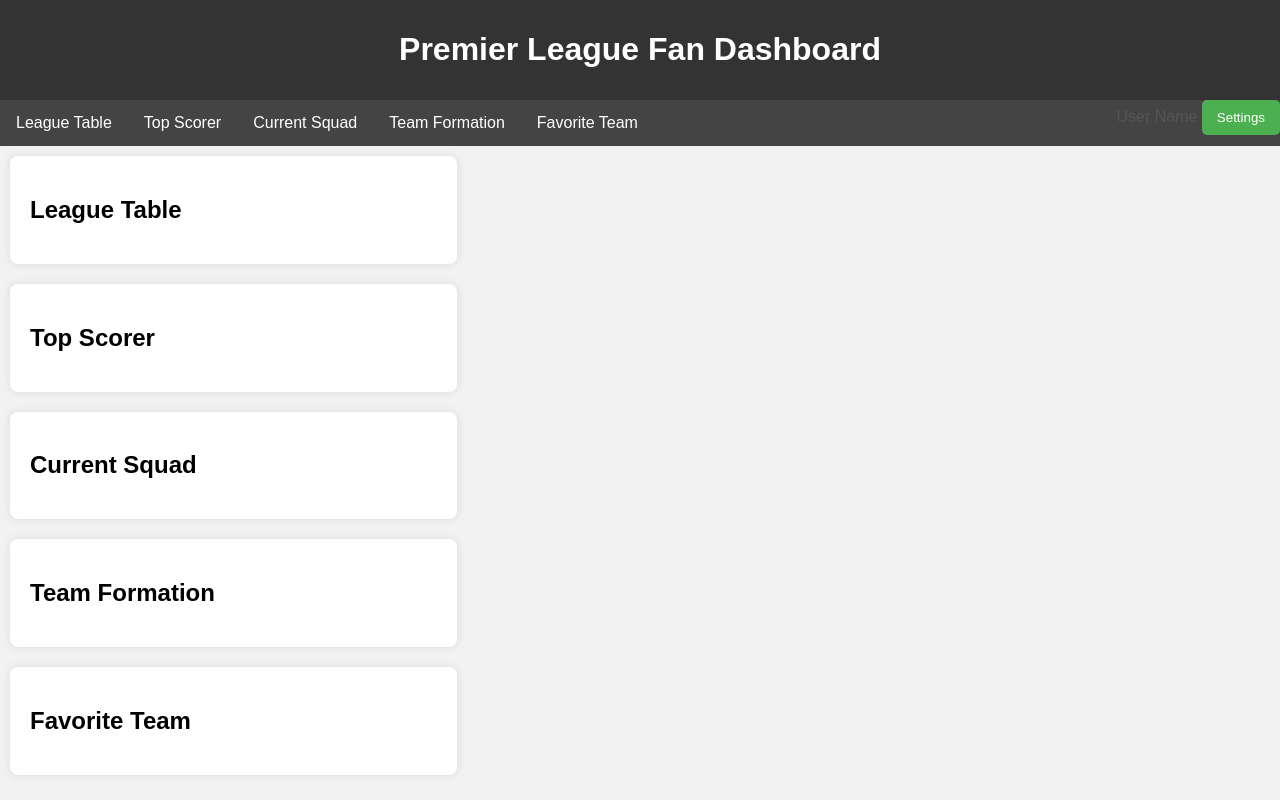
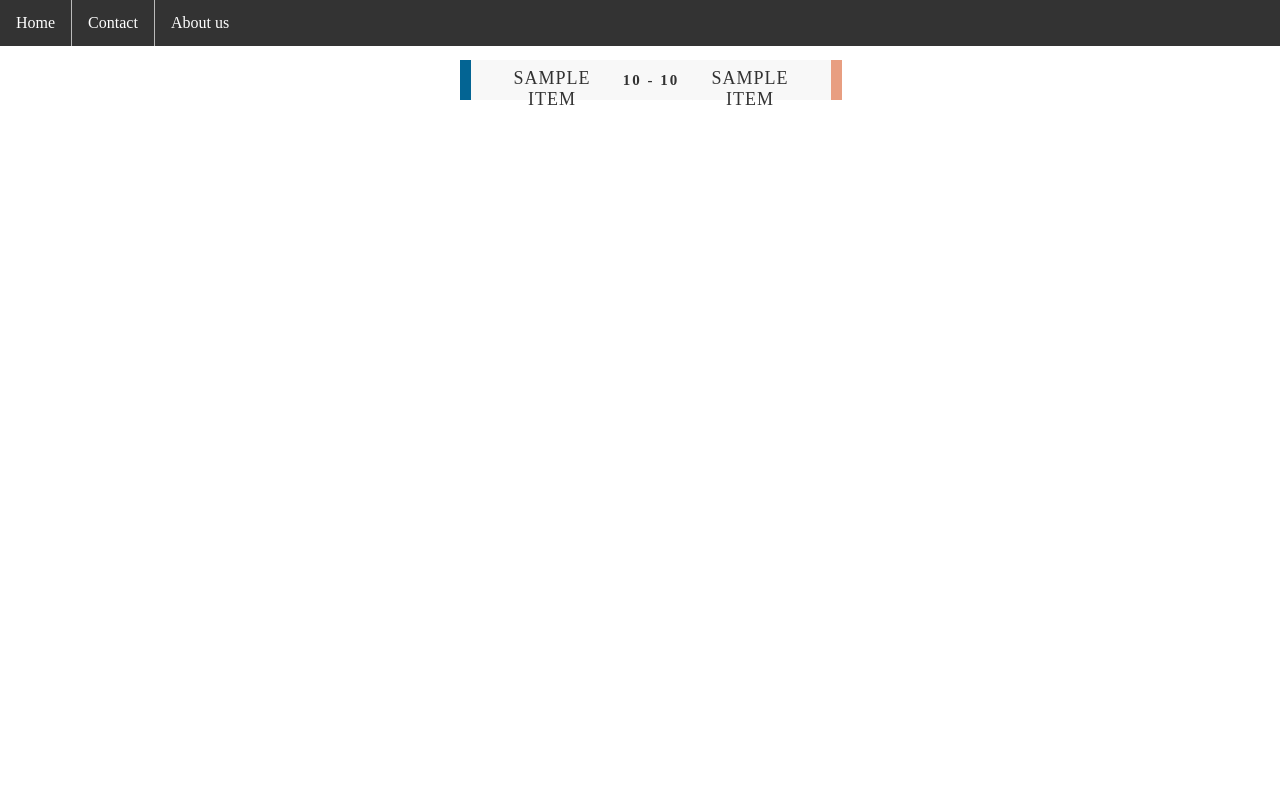
Before and after one commit to RajatMaindoliya/Football-Dashboard, a Django app: page / in a window 1280 px wide. Run offline with Django 5.2, Linux system fonts and the light colour scheme; tables that the repository leaves empty hold one stand-in row (values such as "Sample post"); a database or web service that is not in the repository returns one stand-in record (values such as "Sample title"); data that the repository does not hold is empty.

Commit message:
tested out football api key

```diff
--- a/MainProject/Dashboard/static/Dashboard/style.css
+++ b/MainProject/Dashboard/static/Dashboard/style.css
@@ -0,0 +1,90 @@
+  ul{
+    list-style-type:none;
+    margin: 0;
+    padding:0;
+    overflow:hidden;
+    background-color: #333;
+    position:fixed;
+    top:0;
+    left:0;
+    width:100%;
+  }
+
+  li{
+    float: left;
+    border-right:1px solid #bbb;
+  }
+
+  li:last-child{
+    border-right:none;
+  }
+
+  li a{
+    display: block;
+    color: white;
+    text-decoration:none;
+    padding:14px 16px;
+    text-align:center;
+  }
+
+  .container{
+    width:360px;
+    margin: 15px auto;
+    margin-top: 60px;
+  }
+
+  .app{
+    width: 360px;
+    height: 40px;
+    background-color: #f8f8f8;
+    border-left: 11px solid #036493;
+    border-right: 11px solid #e89e81;
+    box-shadow: 0 60px 45px -50px rgba(0,0,0,0.25),
+                0 -50px 45px -50px rgba(0,0,0,0.25);
+  }
+
+  div.header{
+    position: relative;
+    width: 100%;
+    height: 140px;
+  }
+
+  span.team{
+    position: relative;
+    width: 45%;
+    display: inline-block;
+    text-align: center;
+  }
+
+  span.team-left{
+    float: left;
+  }
+
+  span.team-right{
+    float: right;
+  }
+
+  span.team span.name{
+    width: 70%;
+    display: block;
+    text-transform: uppercase;
+    font-size: 18px;
+    font-weight: 500;
+    letter-spacing: 1px;
+    color: rgba(0,0,0,0.8);
+    padding: 5% 15% 0% 15%;
+  }
+
+  span.score{
+    position: absolute;
+    width: 100%;
+    height: 100%;
+    display: inline-block;
+    left:0;
+    text-align: center;
+    font-size: 15px;
+    font-weight: 600;
+    letter-spacing: 2px;
+    color: rgba(0,0,0,0.8);
+    line-height: 40px;;
+  }
--- a/MainProject/Dashboard/templates/Dashboard/index.html
+++ b/MainProject/Dashboard/templates/Dashboard/index.html
@@ -1,106 +1,46 @@
-<!DOCTYPE html>
+
 <html lang="en">
-<head>
-    <meta charset="UTF-8">
-    <meta name="viewport" content="width=device-width, initial-scale=1.0">
-    <title>Premier League Fan Dashboard</title>
-    <style>
-        body {
-            font-family: Arial, sans-serif;
-            margin: 0;
-            padding: 0;
-            background-color: #f2f2f2;
-        }
+    <head>
+        <meta charset="UTF-8">
+        <meta http-equiv="X-UA-Compatible" content="IE=edge">
+        <meta name="viewport" content="width=device-width, initial-scale=1.0">
+        <title>Document</title>
 
-        header {
-            background-color: #333;
-            color: white;
-            text-align: center;
-            padding: 10px;
-        }
+     {% load static %}
+     <link rel="stylesheet" type="text/css" href="{% static 'Dashboard/style.css' %}" />
+    </head>
+    <body>
+        <div>
+           <ul>
+            <li> <a href="/">Home</a></li>
+            <li><a>Contact</a></li>
+            <li><a>About us</a></li>
+           </ul>
+        </div>
 
-        nav {
-            background-color: #444;
-            overflow: hidden;
-        }
 
-        nav a {
-            float: left;
-            display: block;
-            color: white;
-            text-align: center;
-            padding: 14px 16px;
-            text-decoration: none;
-        }
+        {% for result in jsonResponse %}
 
-        section {
-            display: flex;
-            flex-wrap: wrap;
-            justify-content: space-between;
-            padding: 20px;
-            margin: 10px;
-            border-radius: 8px;
-            background-color: white;
-            box-shadow: 0 0 10px rgba(0, 0, 0, 0.1);
-        }
+        <div class="container">
+            <div class="app">
 
-        .user-info {
-            text-align: right;
-            color: #555;
-        }
+                <div class="header">
 
-        .settings-btn {
-            background-color: #4CAF50;
-            color: white;
-            padding: 10px 15px;
-            border: none;
-            border-radius: 5px;
-            cursor: pointer;
-        }
+                <span class="team team-left">
+                    <span class="name">{{ result.match_hometeam_name }}</span>
+                </span>
 
-        .dashboard-section {
-            width: calc(33.33% - 20px);
-            margin-bottom: 20px;
-        }
-    </style>
-</head>
-<body>
+                <span class="score">{{ result.match_hometeam_ft_score }} - {{ result.match_awayteam_ft_score }}</span>
 
-    <header>
-        <h1>Premier League Fan Dashboard</h1>
-    </header>
+                <span class="team team-right">
+                    <span class="name">{{ result.match_awayteam_name }}</span>
+                </span>
 
-    <nav>
-        <a href="#leaguetable">League Table</a>
-        <a href="#topscorer">Top Scorer</a>
-        <a href="#currentsquad">Current Squad</a>
-        <a href="#teamformation">Team Formation</a>
-        <a href="#favoriteteam">Favorite Team</a>
-        <div class="user-info">
-            <span>User Name</span>
-            <button class="settings-btn">Settings</button>
+                </div>
+
+            </div>
         </div>
-    </nav>
 
-    <section id="leaguetable" class="dashboard-section">
-        <h2>League Table</h2>
-    </section>
-
-    <section id="topscorer" class="dashboard-section">
-        <h2>Top Scorer</h2>
-    </section>
-
-    <section id="currentsquad" class="dashboard-section">
-        <h2>Current Squad</h2>
-    </section>
-
-    <section id="teamformation" class="dashboard-section">
-        <h2>Team Formation</h2>
-    </section>
-
-    <section id="favoriteteam" class="dashboard-section">
-        <h2>Favorite Team</h2>
-    </section>
-
-</body>
+       {% endfor %}
+    </body>
 </html>
--- a/MainProject/Dashboard/urls.py
+++ b/MainProject/Dashboard/urls.py
@@ -5,3 +5,5 @@ from .views import index
 urlpatterns = [
     path('', index, name='index'),
 ]
+
+#https://apiv3.apifootball.com/?action=get_events&from=2023-04-05&to=2023-04-24&league_id=152&APIkey=9c9749f2a2029cae173b134f0587a2761af39a48300c0627414b0181e7a32251
--- a/MainProject/Dashboard/views.py
+++ b/MainProject/Dashboard/views.py
@@ -1,5 +1,10 @@
 from django.shortcuts import render
 from django.http import HttpResponse
 
+import requests
+
 def index(request):
-    return render(request, 'Dashboard/index.html')
+    url = "https://apiv3.apifootball.com/?action=get_events&from=2023-04-05&to=2023-04-24&league_id=152&APIkey=9c9749f2a2029cae173b134f0587a2761af39a48300c0627414b0181e7a32251"
+    response = requests.get(url)
+    jsonResponse = response.json() #turning the text result into json (array)
+    return render(request, 'Dashboard/index.html',{'jsonResponse':jsonResponse})
```
